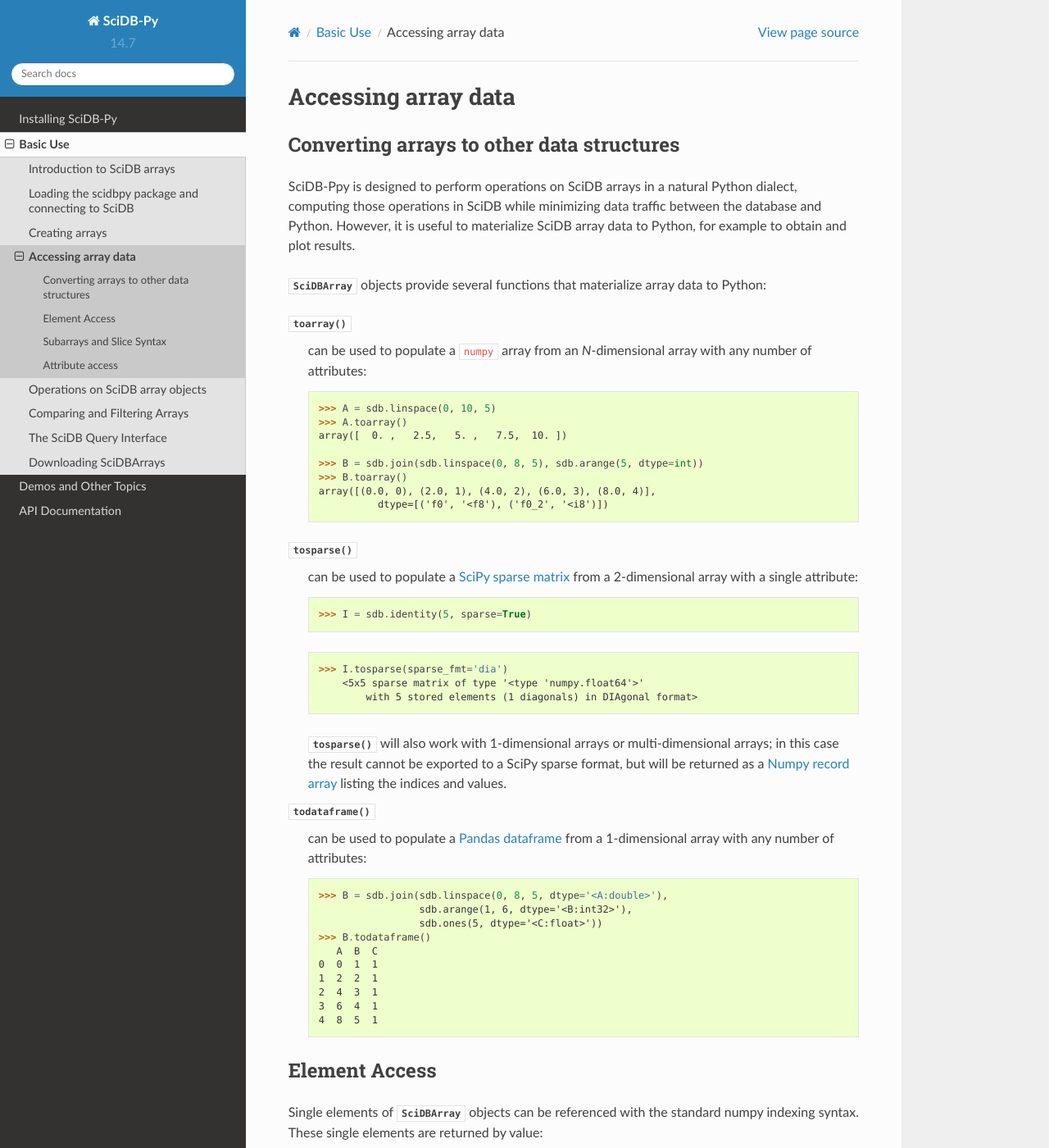
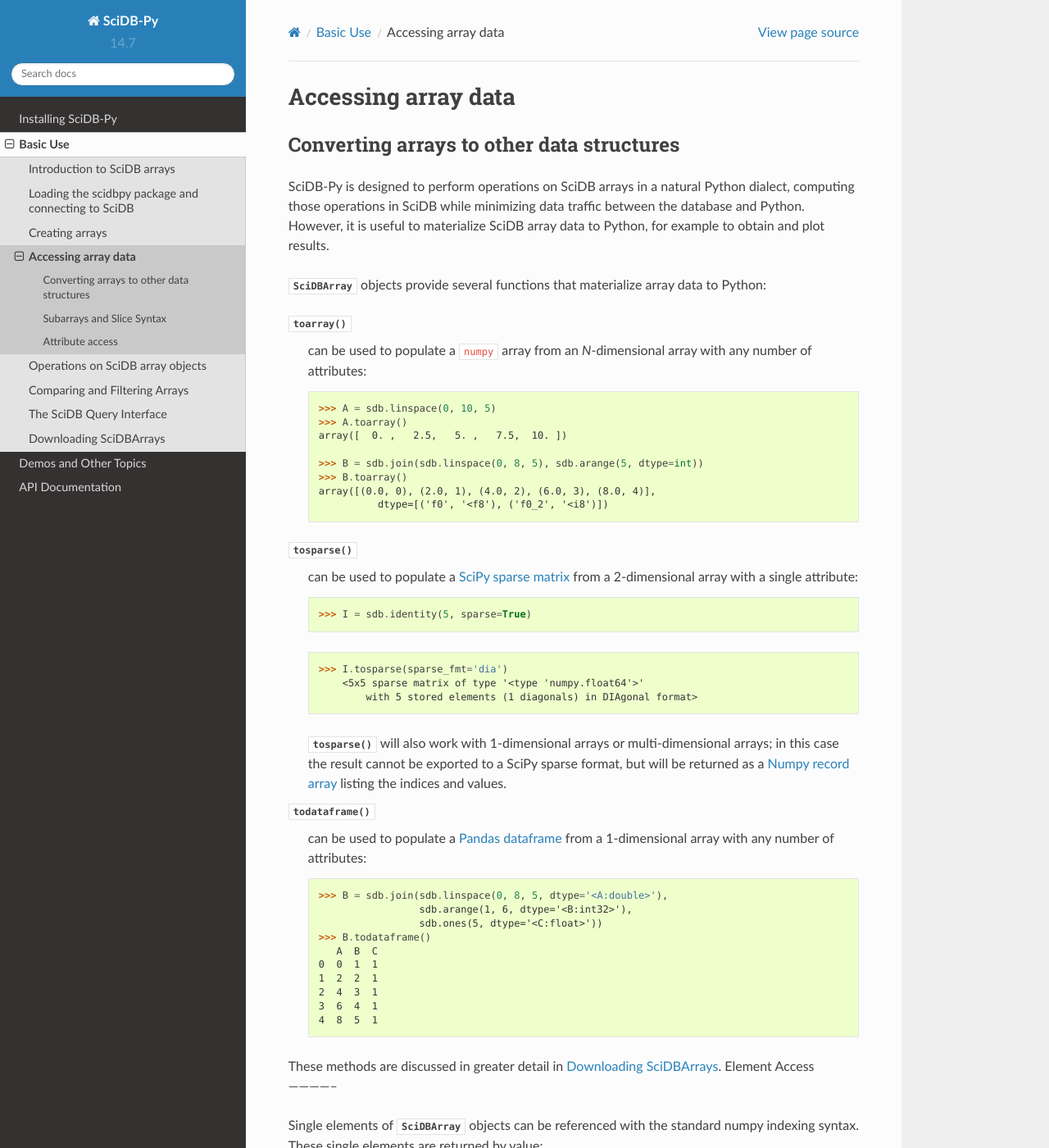
Before and after one commit to rvernica/SciDB-Py, a Sphinx documentation site: the page built from doc/access.rst, in a window 1280 px wide and 1400 px high. Shown: the whole window at 82% size. Built offline with Sphinx 7.4.7 and the Read the Docs theme 2.0.0, drawn with Linux system fonts in a browser that asks for light colours; formulas are drawn with MathJax 3.

Commit message:
doc tweak

```diff
--- a/doc/access.rst
+++ b/doc/access.rst
@@ -8,7 +8,7 @@
 
 .. currentmodule:: scidbpy
 
-SciDB-Ppy is designed to perform operations on SciDB arrays in a
+SciDB-Py is designed to perform operations on SciDB arrays in a
 natural Python dialect, computing those operations in SciDB while minimizing data traffic between the database and Python. However, it is useful to materialize SciDB array data to Python, for example to obtain and plot results.
 
 :class:`SciDBArray` objects provide several functions that materialize array
@@ -57,6 +57,7 @@
         3  6  4  1
         4  8  5  1
 
+These methods are discussed in greater detail in :ref:`downloading`.
 Element Access
 --------------
 
```
